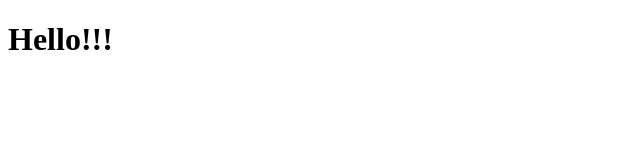
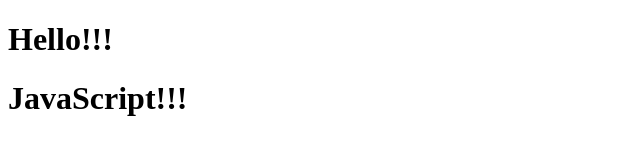
Before and after one commit to kevinlee629/Training, a plain HTML site: page index.html in a window 1280 px wide. Shown: the whole page, without its empty margins (0-640 px from the left). Drawn offline with Linux system fonts and the light colour scheme.

Commit message:
2nd commit

```diff
--- a/index.html
+++ b/index.html
@@ -8,5 +8,6 @@
 </head>
 <body>
     <h1>Hello!!!</h1>
+    <h1>JavaScript!!!</h1>
 </body>
 </html>
```
